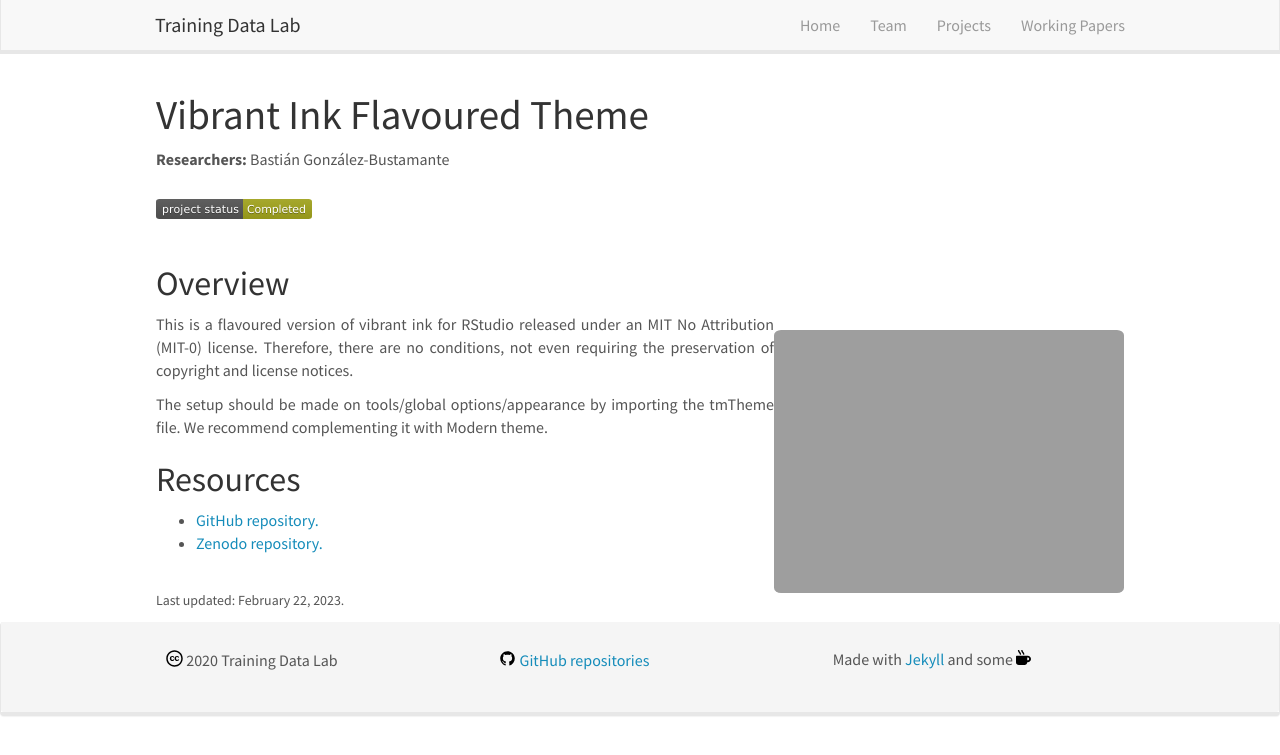
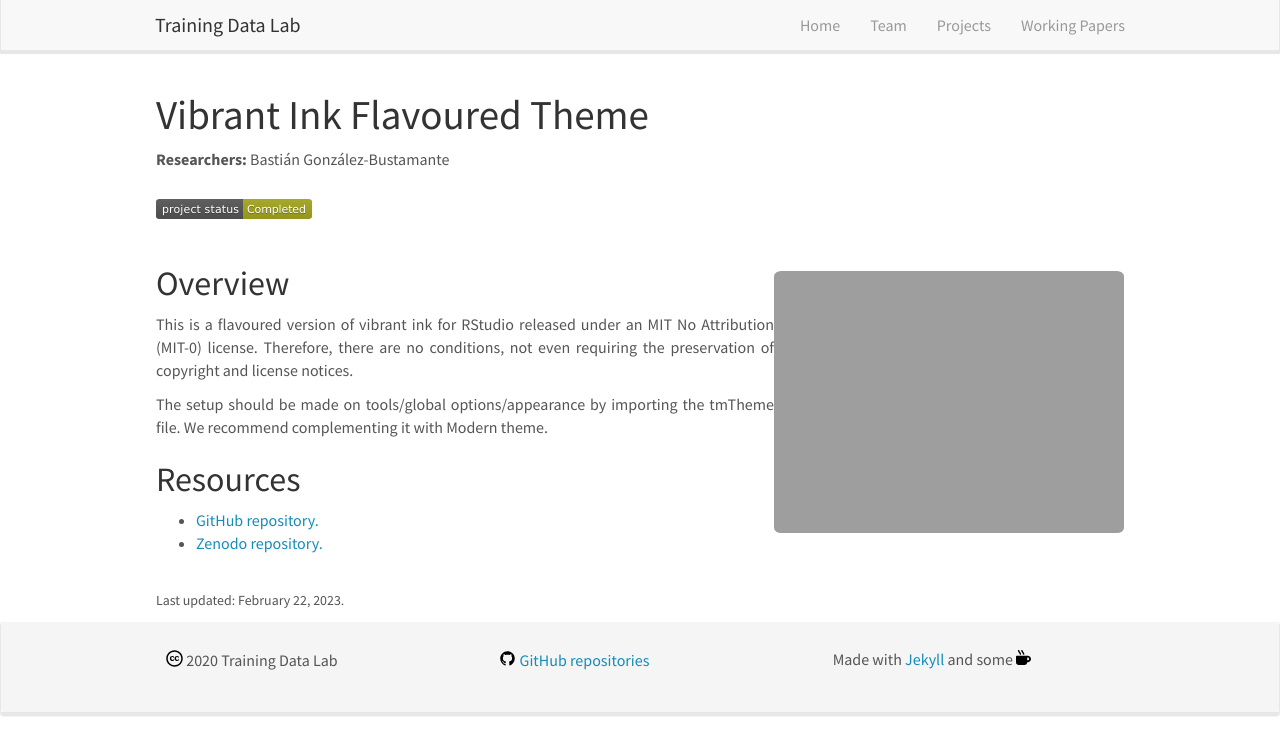
Before and after one commit to training-datalab/old-training-datalab.com, a Jekyll site: the page built from _pages/vibrant-ink-flavoured-theme.md, in a window 1280 px wide. Shown: the top 755 px of the page. Built offline with Jekyll 4.4.1, drawn with Linux system fonts in a browser that asks for light colours; nearby versions of some CDN libraries.

Commit message:
Update vibrant-ink-flavoured-theme.md

```diff
--- a/_pages/vibrant-ink-flavoured-theme.md
+++ b/_pages/vibrant-ink-flavoured-theme.md
@@ -12,9 +12,9 @@ permalink: /projects/vibrant-ink-flavoured-theme
 
 ![Project Status: Completed]({{ site.url }}{{ site.baseurl }}/badges/project_status/project_completed.svg)
 
+![]({{ site.url }}{{ site.baseurl }}/images/projects/vink.png){: style="width: 350px; float: right; border: 10px"}
+
 ## Overview
-
-![]({{ site.url }}{{ site.baseurl }}/images/projects/vink.png){: style="width: 350px; float: right; border: 10px"}
 
 <p align="justify">This is a flavoured version of vibrant ink for RStudio released under an MIT No Attribution (MIT-0) license. Therefore, there are no conditions, not even requiring the preservation of copyright and license notices.</p>
 
```
